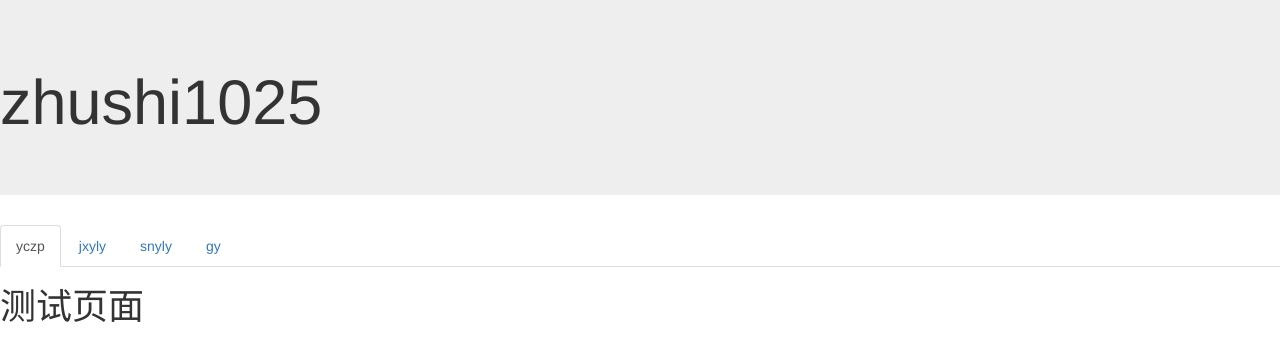
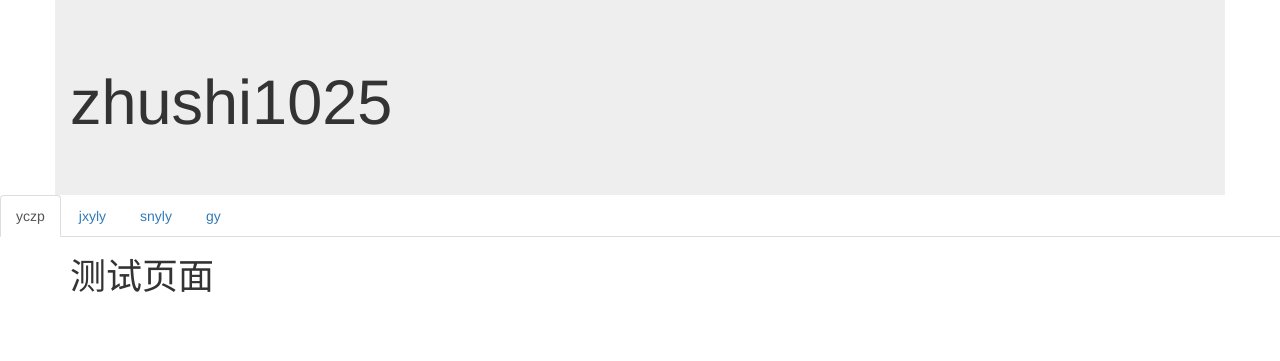
Before and after one commit to liuchibing/recordingwebsite, a Jekyll site: the page built from index.html, in a window 1280 px wide. Shown: the top 361 px of the page. Built offline with Jekyll 4.4.1, drawn with Linux system fonts in a browser that asks for light colours.

Commit message:
change header

```diff
--- a/_includes/header.html
+++ b/_includes/header.html
@@ -1,7 +1,7 @@
-<div class="jumbotron">
+<div class="jumbotron container" style="margin-bottom: 0">
   <h1>{{ site.name }}</h1>
 </div>
-<ul class="nav nav-tabs">
+<ul class="nav nav-tabs" style="">
   <li {% if page.category == "original" %} class="active" {% endif %}><a>yczp</a></li>
   <li {% if page.category == "symrec" %} class="active" {% endif %}><a>jxyly</a></li>
   <li {% if page.category == "chmrec" %} class="active" {% endif %}><a>snyly</a></li>
--- a/_layouts/default.html
+++ b/_layouts/default.html
@@ -1,10 +1,10 @@
 <!DOCTYPE html>
 <html>
-
-    {% include head.html %}
-
-    <body>
-        {% include header.html %}
-	{{ page.content }}
-    </body>
+  {% include head.html %}
+  <body>
+    {% include header.html %}
+    <div class="container">
+      {{ page.content }}
+    </div>
+  </body>
 </html>
```
Also changed, not shown: 1 other file.
